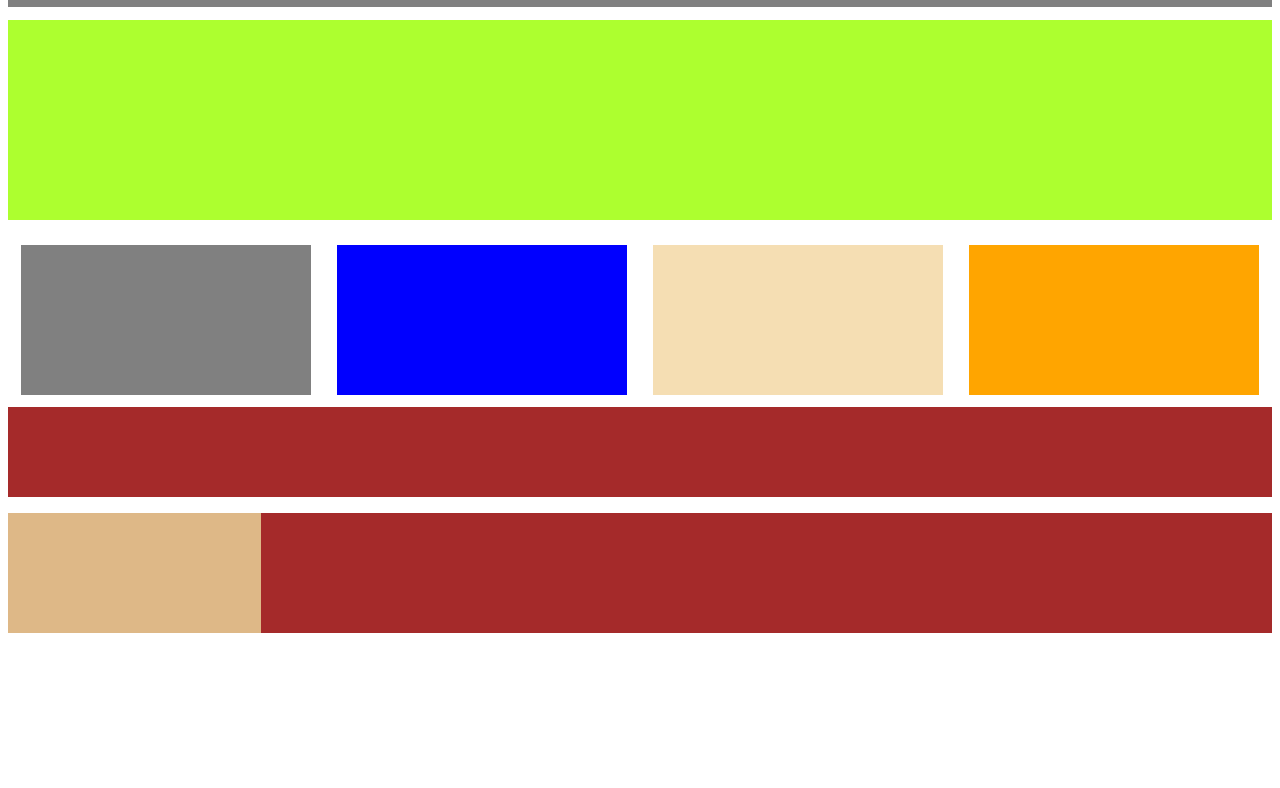
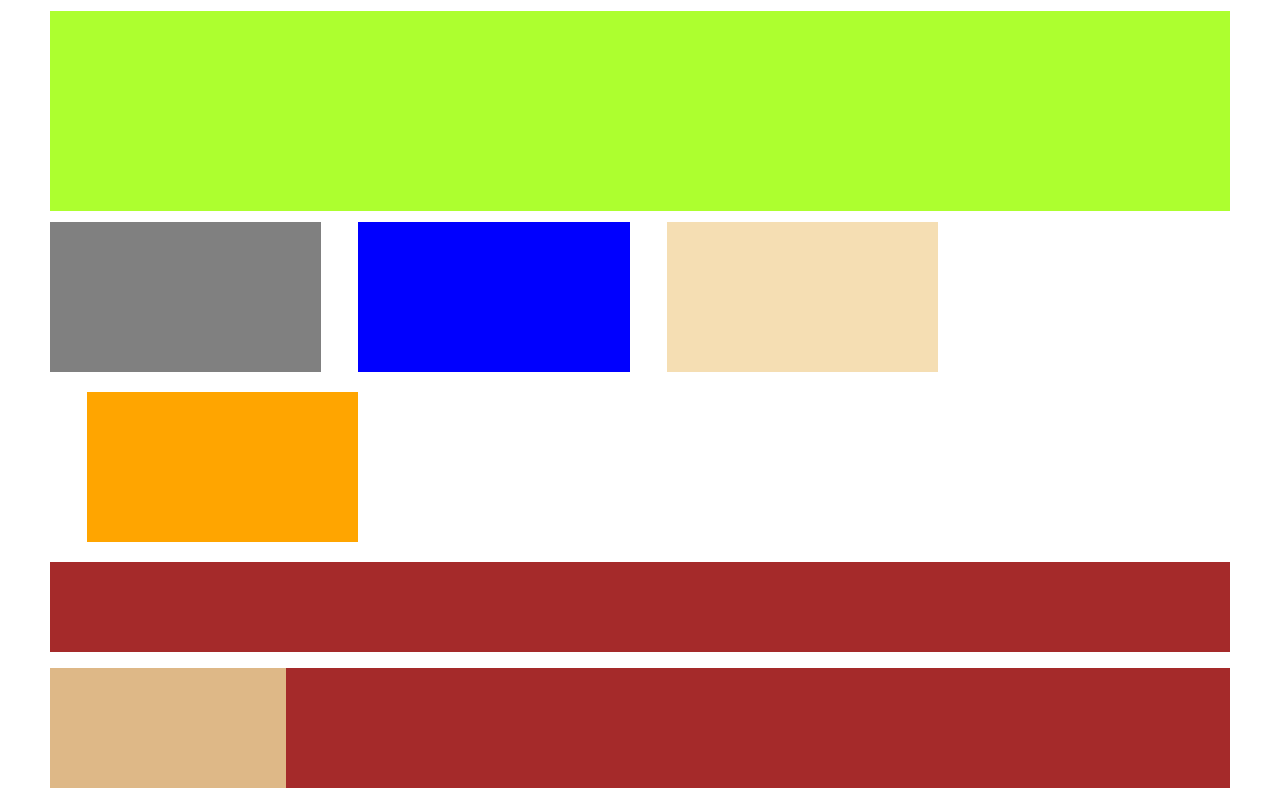
Before and after one commit to HasibNirjhar07/Responsive-Web-Design, a plain HTML site: page Day4/Assignment/index.html in a window 1280 px wide. Shown: the part 81-869 px from the top of the page. Before the commit the page ends 800 px from the top, so only its background shows below. Drawn offline with Linux system fonts and the light colour scheme.

Commit message:
Update style.css

```diff
--- a/Day4/Assignment/style.css
+++ b/Day4/Assignment/style.css
@@ -26,33 +26,34 @@
   width: 100%;
   height: 100%;
   float: center;
+  margin-bottom: 20px;
 }
 .content {
   width: 23%;
   height: 150px;
   background-color: gray;
-  margin: 1% 1%;
+
   float: left;
 }
 .sidebar {
   width: 23%;
   height: 150px;
   background-color: blue;
-  margin: 1% 1%;
+  margin-left: 37px;
   float: left;
 }
 .footer {
   width: 23%;
   height: 150px;
   background-color: wheat;
-  margin: 1% 1%;
+  margin-left: 37px;
   float: left;
 }
 .footerr {
   width: 23%;
   height: 150px;
   background-color: orange;
-  margin: 1% 1%;
+  margin-left: 37px;
   float: left;
 }
 .container {
@@ -83,3 +84,7 @@
   background-color: brown;
   float: left;
 }
+
+body {
+  margin: 0 50px 0 50px;
+}
```
